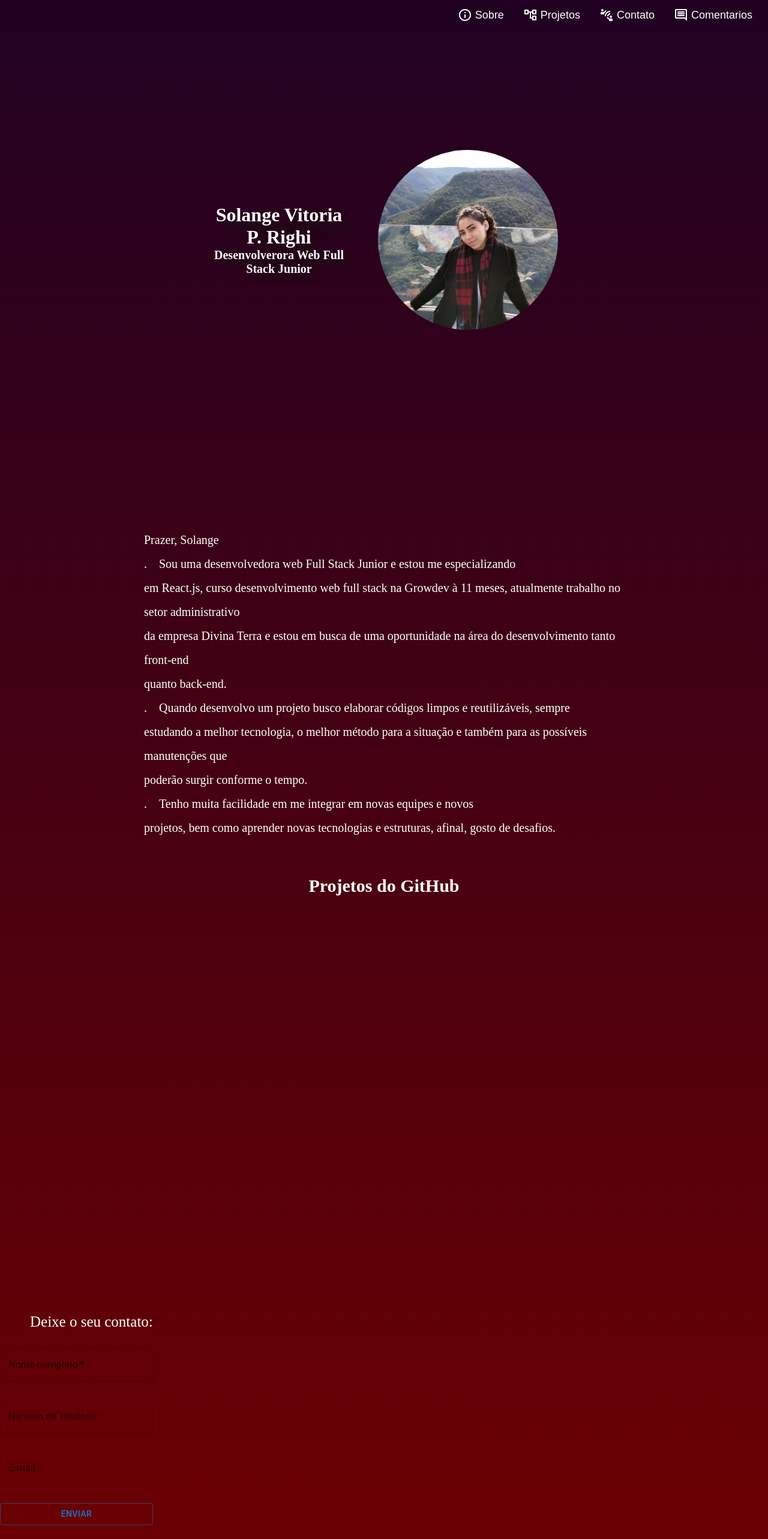
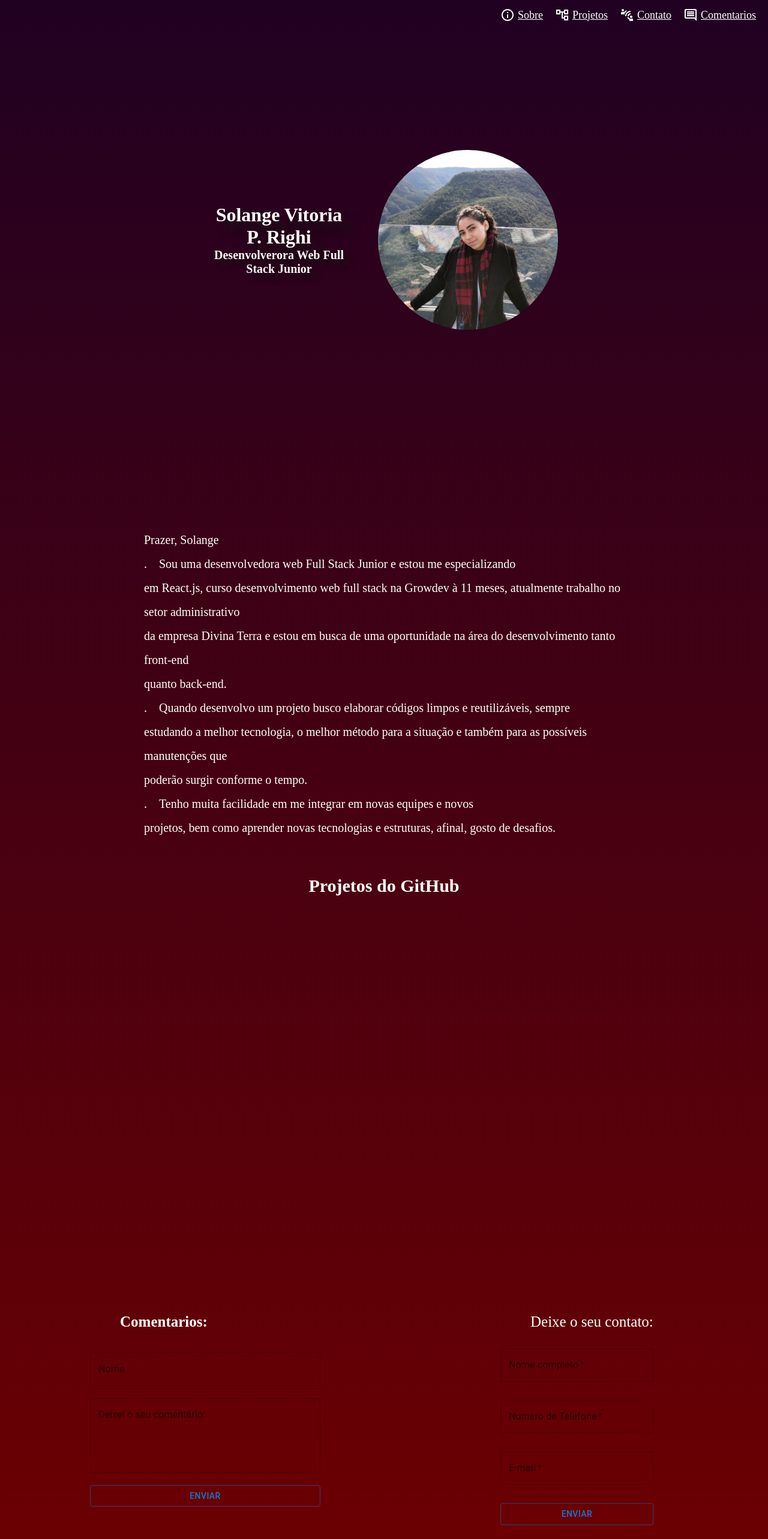
Before and after one commit to SollRighi/curriculo-front, a React (Create React App) app: page / in a window 1280 px wide. Shown: the top 2566 px of the page at 60% size. Built offline with nearby package versions, Linux system fonts and the light colour scheme; no server answers; a web font is replaced by a local one.

Commit message:
feito as funções de salvar contato, comentario e buscar dados do back

```diff
--- a/package.json
+++ b/package.json
@@ -15,6 +15,7 @@
     "@types/node": "^16.11.39",
     "@types/react": "^18.0.12",
     "@types/react-dom": "^18.0.5",
+    "axios": "^0.27.2",
     "react": "^18.1.0",
     "react-dom": "^18.1.0",
     "react-scripts": "5.0.1",
--- a/src/App.tsx
+++ b/src/App.tsx
@@ -3,13 +3,17 @@ import { Apresentacao } from './components/Apresentacao'
 import sol from './components/imagens/sol.jpg'
 import { Sobre } from './components/Sobre';
 import { Projetos } from './components/Projetos';
-//import { Comentarios } from './components/Comentarios';
+import { Comentarios } from './components/Comentarios';
 import { Contato } from './components/Contato';
 import {IcSobre} from './components/componentsIcones/IcSobre';
 import {IcProjetos} from './components/componentsIcones/IcProjetos';
 import {IcContato} from './components/componentsIcones/IcContato';
 import {IcComentarios} from './components/componentsIcones/IcComentarios';
-//import { useState } from 'react';
+import { useEffect, useState } from 'react';
+import axios from 'axios';
+
+const urlBack = "https://curriculo-growdev.herokuapp.com"
+// const urlBack = "http://localhost:8000"
 
 const StyleBody = styled.div`
   display: flex;
@@ -19,7 +23,6 @@ const StyleBody = styled.div`
   background: #200122;  /* fallback for old browsers */
   background: -webkit-linear-gradient(to top, #6f0000, #200122);  /* Chrome 10-25, Safari 5.1-6 */
   background: linear-gradient(to top, #6f0000, #200122); /* W3C, IE 10+/ Edge, Firefox 16+, Chrome 26+, Opera 12+, Safari 7+ */
-
 `
 const StyleDinamico = styled.div`
   display: flex;
@@ -37,25 +40,70 @@ const StyleHeader = styled.div`
   padding: 0;
 `
 
+interface iComentario {
+  nome: string;
+  comentario: string
+}
+
 function App() {
 
-  //const [nome, setNome] = useState("")
+  const [comentarios, setComentarios] = useState<iComentario[]>([])
 
-  function printarTela () {
-    console.log("verificar")
+  function buscaComentarios () {
+    axios.get(`${urlBack}/comentarios`)
+      .then((res) => {
+        setComentarios(res.data)
+        console.log(res.data)
+      })
+      .catch((err) => {
+        alert(err.response.data)
+    })
   }
 
-  // function salvarComentario () {
+  useEffect(() => {
+    buscaComentarios()
+  }, [])
 
-  // }
+  function salvarComentario (nome: string, comentario: string) {
+
+    axios.post(`${urlBack}/comentario`, {
+      nome: nome,
+      comentario: comentario
+
+    }).then((res) => {
+      console.log(res);
+
+      buscaComentarios()
+      alert(res.data)
+
+    }).catch((err) => {
+        alert(err.response.data)
+    })
+  }
+
+  function salvarContato (nomeContato: string, numeroContato: string, emailContato: string) {
+    axios.post(`${urlBack}/contato`, {
+      nomeContato: nomeContato,
+      numeroContato: numeroContato,
+      emailContato: emailContato,
+
+    }).then((res) => {
+      console.log(res)
+      alert(res.data)
+
+    }).catch((err) => {
+      alert(err.response.data)
+    })
+  }
+
 
   return (
     <StyleBody>
       <StyleHeader>
-        <IcSobre texto="Sobre" aoClicar={() => printarTela ()}/>
-        <IcProjetos texto="Projetos" aoClicar={() => printarTela ()}/>
-        <IcContato texto="Contato" aoClicar={() => printarTela ()}/>
-        <IcComentarios texto="Comentarios" aoClicar={() => printarTela ()}/>
+        <IcSobre texto="Sobre" />
+        <IcProjetos texto="Projetos" />
+        <IcContato texto="Contato" />
+        <IcComentarios texto="Comentarios" />
       </StyleHeader>
       <Apresentacao
         imagem={sol}
@@ -77,13 +125,13 @@ function App() {
         //item
       />
       <StyleDinamico>
-        {/* <Comentarios
-          // titulo="Comentarios:"
-          // aoClicar={() => salvarComentario()}
-          //aoAlterar={(e) => setNome (e.target.value)}
-        /> */}
+        <Comentarios
+          titulo="Comentarios:"
+          aoClicar={(nome, comentario) => salvarComentario(nome, comentario)}
+        />
         <Contato
           titulo="Deixe o seu contato:"
+          aoClicar={(nomeContato, numeroContato, emailContato) => salvarContato(nomeContato, numeroContato, emailContato)}
         />
       </StyleDinamico>
     </StyleBody>
--- a/src/components/Comentarios.tsx
+++ b/src/components/Comentarios.tsx
@@ -1,12 +1,11 @@
 import styled from "styled-components"
 import TextField from '@mui/material/TextField';
-//import { useState } from "react";
+import { useState } from "react";
 import { Button } from "@mui/material";
 
 interface iTituloComentario {
   titulo: string;
-  aoClicar: () => void;
-  aoAlterar: () => void;
+  aoClicar: (nome: string, comentario: string) => void;
 }
 
 const StyleBodyCriaComentario = styled.div`
@@ -26,8 +25,16 @@ const StyleTitulo = styled.h1`
 `
 export function Comentarios (props: iTituloComentario) {
 
+  const [nome, setNome] = useState("")
+  const [comentario, setComentario] = useState("")
+
+  function limparCampoComentario () {
+    setNome("")
+    setComentario("")
+  }
+
   return(
-    <StyleBodyCriaComentario>
+    <StyleBodyCriaComentario id="comentario">
       <StyleTitulo>
         {props.titulo}
       </StyleTitulo>
@@ -36,17 +43,23 @@ export function Comentarios (props: iTituloComentario) {
           label="Nome"
           multiline
           maxRows={4}
-          onChange={props.aoAlterar}
+          value={nome}
+          onChange={((e) => setNome(e.target.value))}
         />
         <TextField
           id="outlined-multiline-static"
           label="Deixei o seu comentário:"
           multiline
           rows={4}
-          defaultValue=""
+          value={comentario}
+          onChange={((e) => setComentario(e.target.value))}
         />
         <Button
-          variant="outlined" onClick={props.aoClicar}> Enviar
+          variant="outlined"
+          onClick={() => {
+            props.aoClicar(nome, comentario)
+            limparCampoComentario()
+          }}> Enviar
         </Button>
     </StyleBodyCriaComentario>
   )
--- a/src/components/Contato.tsx
+++ b/src/components/Contato.tsx
@@ -1,8 +1,10 @@
 import { Button, TextField } from "@mui/material"
+import { useState } from "react"
 import styled from "styled-components"
 
 interface iTituloContato {
   titulo: string
+  aoClicar: (nomeContato: string, numeroContato: string, emailContato: string) => void
 }
 
 const StyleContato = styled.div`
@@ -19,8 +21,13 @@ const StyleTituloContato = styled.div`
 `
 
 export function Contato (props: iTituloContato) {
+
+  const [nomeContato, setNomeContato] = useState("")
+  const [numeroContato, setNumeroContato] = useState("")
+  const [emailContato, setEmailContato] = useState("")
+
   return(
-    <StyleContato>
+    <StyleContato id="contato">
       <StyleTituloContato>
         {props.titulo}
       </StyleTituloContato>
@@ -29,21 +36,30 @@ export function Contato (props: iTituloContato) {
         id="outlined-required"
         label="Nome completo"
         defaultValue=""
+        value={nomeContato}
+        onChange={((e) => setNomeContato(e.target.value))}
       />
       <TextField
         required
         id="outlined-required"
         label="Numero de Telefone"
         defaultValue=""
+        value={numeroContato}
+        onChange={((e) => setNumeroContato(e.target.value))}
       />
       <TextField
         required
         id="outlined-required"
         label="E-mail"
         defaultValue=""
+        value={emailContato}
+        onChange={((e) => setEmailContato(e.target.value))}
       />
       <Button
-        variant="outlined"> Enviar
+        variant="outlined"
+        onClick={() =>
+          props.aoClicar(nomeContato, numeroContato, emailContato)}
+      > Enviar
       </Button>
     </StyleContato>
   )
--- a/src/components/Projetos.tsx
+++ b/src/components/Projetos.tsx
@@ -21,7 +21,7 @@ const StyleTitulo = styled.h1`
 
 export function Projetos (props: iProjetos) {
   return (
-    <StyleProjetos>
+    <StyleProjetos id="projetos">
       <StyleTitulo> { props.titulo } </StyleTitulo>
     </StyleProjetos>
   )
--- a/src/components/Sobre.tsx
+++ b/src/components/Sobre.tsx
@@ -24,7 +24,7 @@ const StyleTexto = styled.p`
 
 export function Sobre (props: textoSobre) {
   return(
-    <StyleSobre>
+    <StyleSobre id="sobre">
       <StyleTexto>
         {props.texto}
       </StyleTexto>
--- a/src/components/componentsIcones/IcComentarios.tsx
+++ b/src/components/componentsIcones/IcComentarios.tsx
@@ -3,10 +3,9 @@ import InsertCommentOutlinedIcon from '@mui/icons-material/InsertCommentOutlined
 
 interface iComentarios {
   texto: string;
-  aoClicar: () => void
 }
 
-const StyleHeaderItem = styled.button`
+const StyleHeaderItem = styled.a`
   display: flex;
   align-items: center;
   gap: 5px;
@@ -20,7 +19,7 @@ const StyleHeaderItem = styled.button`
 
 export function IcComentarios (props: iComentarios) {
   return(
-    <StyleHeaderItem onClick={props.aoClicar}>
+    <StyleHeaderItem href='#comentario'>
       <InsertCommentOutlinedIcon />
       {props.texto}
     </StyleHeaderItem>
--- a/src/components/componentsIcones/IcContato.tsx
+++ b/src/components/componentsIcones/IcContato.tsx
@@ -3,10 +3,9 @@ import ConnectWithoutContactOutlinedIcon from '@mui/icons-material/ConnectWithou
 
 interface iContato {
   texto: string;
-  aoClicar: () => void
 }
 
-const StyleHeaderItem = styled.button`
+const StyleHeaderItem = styled.a`
   display: flex;
   align-items: center;
   gap: 5px;
@@ -20,7 +19,7 @@ const StyleHeaderItem = styled.button`
 
 export function IcContato (props: iContato) {
   return(
-    <StyleHeaderItem onClick={props.aoClicar}>
+    <StyleHeaderItem href='#contato'>
       <ConnectWithoutContactOutlinedIcon />
       {props.texto}
     </StyleHeaderItem>
--- a/src/components/componentsIcones/IcProjetos.tsx
+++ b/src/components/componentsIcones/IcProjetos.tsx
@@ -3,10 +3,9 @@ import AccountTreeOutlinedIcon from '@mui/icons-material/AccountTreeOutlined';
 
 interface iProjetos {
   texto: string;
-  aoClicar: () => void
 }
 
-const StyleHeaderItem = styled.button`
+const StyleHeaderItem = styled.a`
   display: flex;
   align-items: center;
   gap: 5px;
@@ -20,7 +19,7 @@ const StyleHeaderItem = styled.button`
 
 export function IcProjetos (props: iProjetos) {
   return(
-    <StyleHeaderItem onClick={props.aoClicar}>
+    <StyleHeaderItem href='#projetos'>
       <AccountTreeOutlinedIcon />
       {props.texto}
     </StyleHeaderItem>
--- a/src/components/componentsIcones/IcSobre.tsx
+++ b/src/components/componentsIcones/IcSobre.tsx
@@ -3,10 +3,9 @@ import InfoOutlinedIcon from '@mui/icons-material/InfoOutlined';
 
 interface iSobre {
   texto: string;
-  aoClicar: () => void
 }
 
-const StyleHeaderItem = styled.button`
+const StyleHeaderItem = styled.a`
   display: flex;
   align-items: center;
   gap: 5px;
@@ -20,7 +19,7 @@ const StyleHeaderItem = styled.button`
 
 export function IcSobre (props: iSobre) {
   return(
-    <StyleHeaderItem onClick={props.aoClicar}>
+    <StyleHeaderItem href='#sobre'>
       <InfoOutlinedIcon />
       {props.texto}
     </StyleHeaderItem>
```
Also changed, not shown: 1 other file (tests, documents, lock files or other folders).
